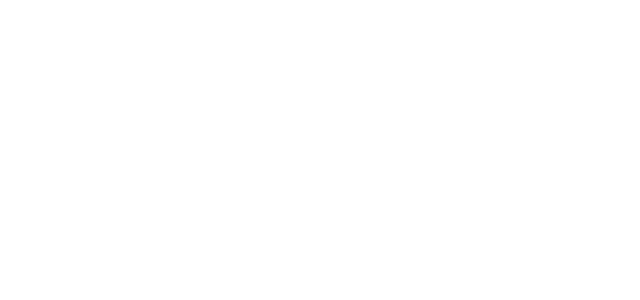
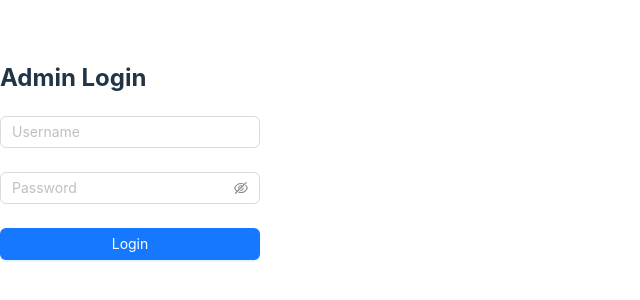
Before and after one commit to simanto848/portfolio, a React (Vite) app in the folder frontend/: page /admin in a window 1280 px wide. Before the commit this address had no page. Shown: the part 240-540 px from the top of the page, without its empty margins (0-640 px from the left). Built offline with nearby package versions, Linux system fonts and the light colour scheme.

Commit message:
create a simple admin login page

```diff
--- a/frontend/src/App.jsx
+++ b/frontend/src/App.jsx
@@ -1,11 +1,13 @@
 import { BrowserRouter as Router, Route, Routes } from "react-router-dom";
 import Home from "./pages/Home";
+import AdminLogin from "./pages/AdminLogin";
 
 function App() {
   return (
     <Router>
       <Routes>
         <Route path="/" element={<Home />} />
+        <Route path="/admin" element={<AdminLogin />} />
       </Routes>
     </Router>
   );
--- /dev/null
+++ b/frontend/src/pages/AdminLogin.jsx
@@ -0,0 +1,50 @@
+import { useState } from "react";
+import { Form, Input, Button, message } from "antd";
+import axios from "axios";
+import { useNavigate } from "react-router-dom";
+
+const AdminLogin = () => {
+  const [loading, setLoading] = useState(false);
+  const navigate = useNavigate();
+
+  const onFinish = async (values) => {
+    setLoading(true);
+    try {
+      const res = await axios.post("/api/admin/login", values);
+      localStorage.setItem("token", res.data.token);
+      message.success("Login successful");
+      navigate("/admin/panel");
+    } catch (error) {
+      message.error("Login failed");
+    } finally {
+      setLoading(false);
+    }
+  };
+
+  return (
+    <div style={{ maxWidth: 300, margin: "100px auto" }}>
+      <h2>Admin Login</h2>
+      <Form onFinish={onFinish}>
+        <Form.Item
+          name="username"
+          rules={[{ required: true, message: "Please input your username!" }]}
+        >
+          <Input placeholder="Username" />
+        </Form.Item>
+        <Form.Item
+          name="password"
+          rules={[{ required: true, message: "Please input your password!" }]}
+        >
+          <Input.Password placeholder="Password" />
+        </Form.Item>
+        <Form.Item>
+          <Button type="primary" htmlType="submit" loading={loading} block>
+            Login
+          </Button>
+        </Form.Item>
+      </Form>
+    </div>
+  );
+};
+
+export default AdminLogin;
```
